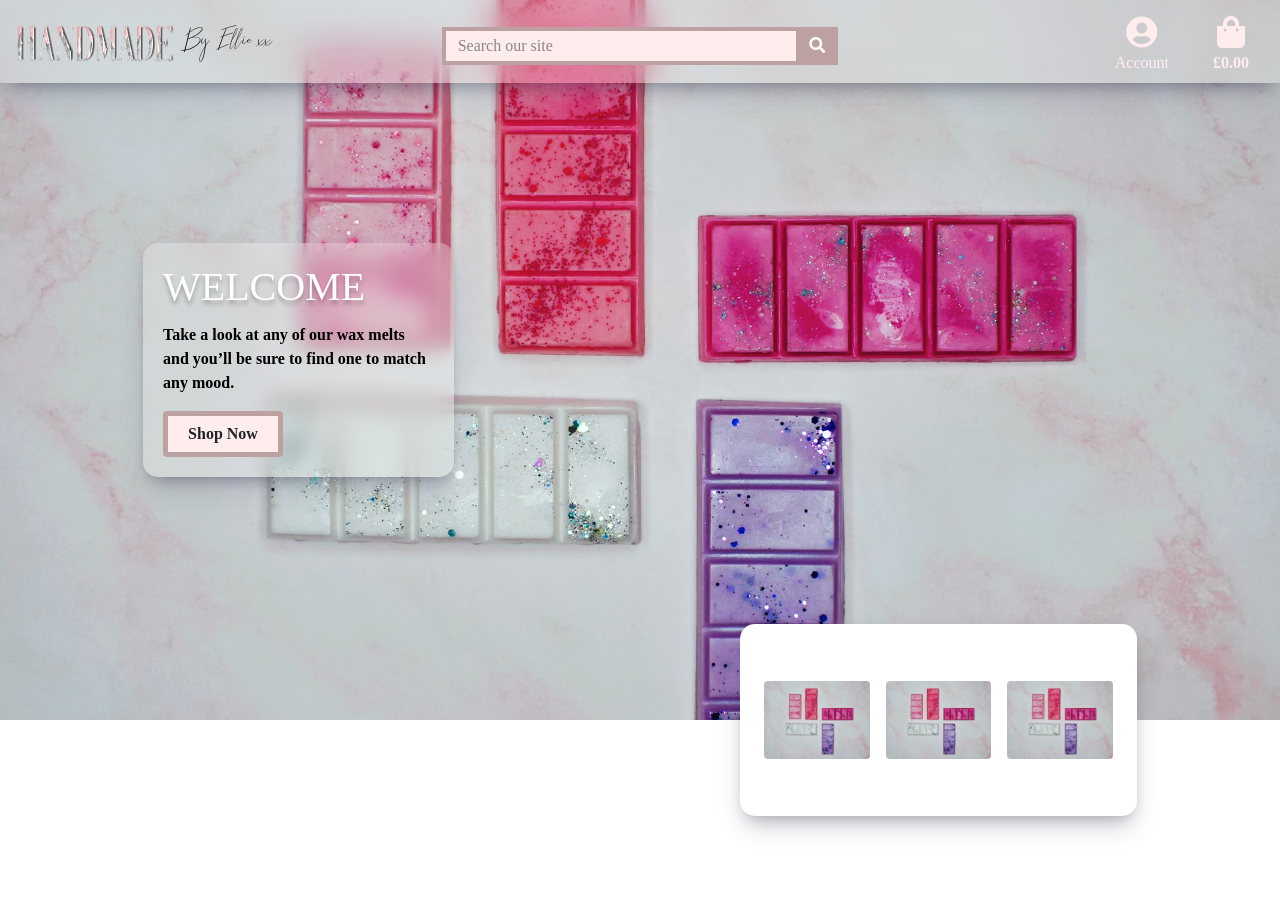
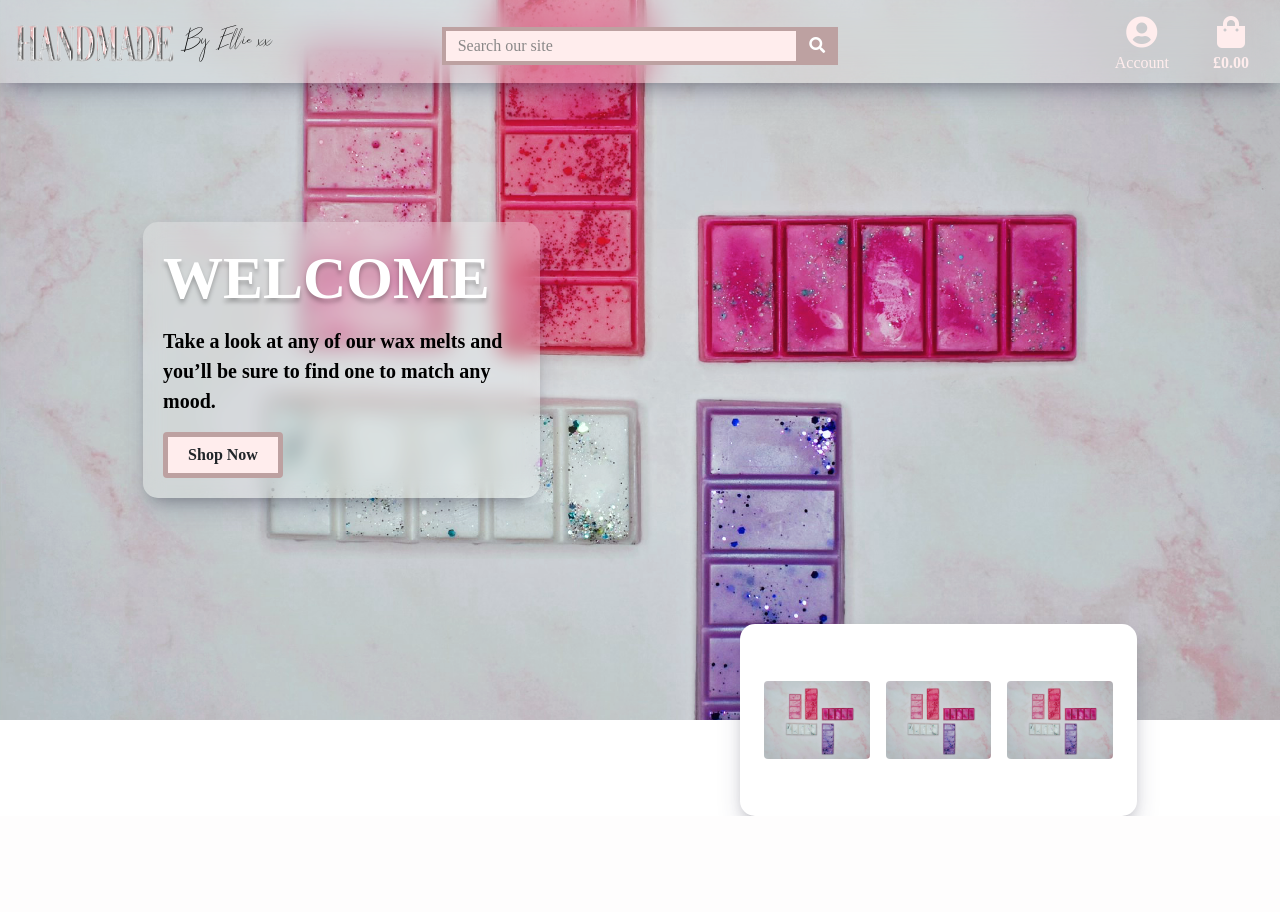
Before and after one commit to Tmuat/handmade-by-ellie, a Django app: page / in a window 1280 px wide. After the commit the page ends 816 px from the top, so only its background shows below. Run offline with Django 3.2, Linux system fonts and the light colour scheme; some libraries are stand-ins or nearby versions.

Commit message:
INDEX: Adjusted font sizing on landing card

```diff
--- a/home/templates/home/index.html
+++ b/home/templates/home/index.html
@@ -10,11 +10,11 @@
     <div class="bg">
         <div class="container h-100">
             <div class="row h-90-vh">
-                <div class="col-4 my-auto">
+                <div class="col-5 my-auto">
                     <div class="card bg-card-glass box-shadow border-15 border-0">
                         <div class="card-body text-white">
-                            <h1 class="card-title text-uppercase text-shadow">Welcome</h1>
-                            <p class="card-text text-black font-weight-bold">Take a look at any of our wax melts and
+                            <h1 class="card-title text-uppercase text-shadow header-text">Welcome</h1>
+                            <p class="card-text text-black paragraph-text">Take a look at any of our wax melts and
                                 you’ll be sure to find one to match any mood.</p>
                             <a href="" class="btn btn-custom-pink btn-shop-now font-weight-bold"> Shop Now</a>
                         </div>
@@ -24,7 +24,7 @@
         </div>
     </div>
 </section>
-<section class="product-card">
+<section id="product-card">
     <div class="container">
         <div class="row">
             <div class="col-12 text-white">
@@ -60,5 +60,14 @@
         </div>
     </div>
 </section>
+<section id="about">
+    <div class="container">
+        <div class="row">
+            <div class="col-12">
+
+            </div>
+        </div>
+    </div>
+</section>
 
 {% endblock %}
--- a/static/css/base.css
+++ b/static/css/base.css
@@ -23,6 +23,19 @@ body {
 
 .logo-font {
   font-family: "starlightsitalic";
+}
+
+.header-text {
+  font-family: Baskerville;
+  font-style: normal;
+  font-weight: bold;
+  font-size: 60px;
+}
+
+.paragraph-text {
+  font-style: normal;
+  font-weight: bold;
+  font-size: 20px;
 }
 
 /* || Text Colours */
```
